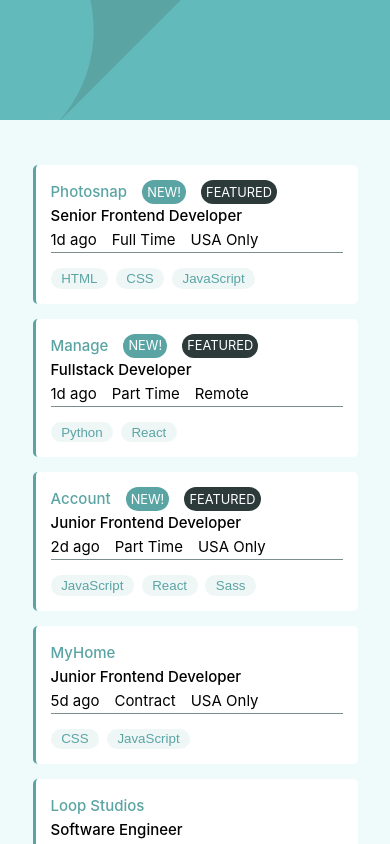
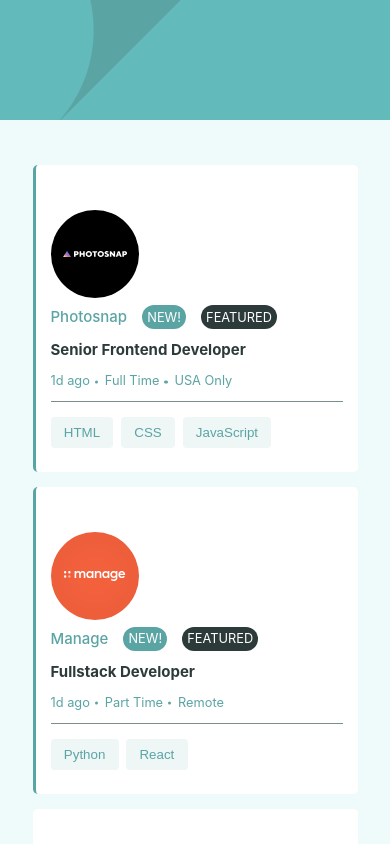
Before and after one commit to alfredthompsonOvie/static-job-listings, a Vue app: page / in a window 390 px wide. Shown: the top 844 px of the page. Built offline with nearby package versions, Linux system fonts and the light colour scheme.

Commit message:
mobile first

```diff
--- a/src/App.vue
+++ b/src/App.vue
@@ -6,7 +6,10 @@
       v-for="joblisting in filterJobBy"
       :key="joblisting.id"
       class="job"
+      :class="{ featuredJob: joblisting.featured }"
       >
+      <img :src="'src/assets/' + joblisting.logo" alt="">
+      <div class="jobDetails">
         <header>
           <span class="company">
             {{ joblisting.company }}
@@ -14,7 +17,7 @@
           <span v-if="joblisting.new" class="new">
             new!
           </span>
-        <span v-if="joblisting.new" class="feature">
+          <span v-if="joblisting.featured" class="feature">
           featured
           </span>
         </header>
@@ -24,16 +27,18 @@
         </div>
 
         <footer>
-          <span>
+            <span class="footer-span">
               {{ joblisting.postedAt }}
             </span>
-          <span>
+            <span class="footer-span">
               {{ joblisting.contract }}
             </span>
-          <span>
+            <span class="footer-span">
               {{ joblisting.location }}
             </span>
         </footer>
+
+      </div>
 
         <div class="filterBy">
           <button v-for="language in joblisting.languages" :key="language">
@@ -61,6 +66,9 @@
     const joblistings = ref([...JobListings]);
     const filterText = ref("");
 
+
+
+
     const filterJobBy = computed(() => {
       if (filterText.value === "html") {
         return JobListings.filter(job => {
@@ -74,8 +82,7 @@
 
     return {
       joblistings,
-      filterJobBy
-
+      filterJobBy,
     }
   }
 }
--- a/src/assets/main.css
+++ b/src/assets/main.css
@@ -32,14 +32,14 @@
   width: 100%;
 }
 .job {
-  padding: 1em;
-  border-left: .2em solid var(--DesaturatedDarkCyan);
+  padding: 3em 1em 1em;
   background: var(--LightGrayishCyan-FilterTablets);
   background: #fff;
   border-radius: 5px;
-  /* width: 100%;
-  display: block; */
   position: relative;
+}
+.featuredJob {
+  border-left: .2em solid var(--DesaturatedDarkCyan);
 }
 li + li {
   margin-top: 1em;
@@ -68,22 +68,44 @@
 }
 
 .position {
-  font-weight: var(--fw-medium);
+  font-weight: var(--fw-bold);
+  color: var(--VeryDarkGrayishCyan);
+  margin: .6em 0;
 }
+.footer-span {
+  position: relative;
+  display: block;
+  font-size: .8rem;
+  color: var(--DesaturatedDarkCyan);
 
+}
+footer .footer-span:first-of-type::before {
+  display: none;
+}
+.footer-span::before {
+  content: '';
+  background-color: var(--DesaturatedDarkCyan);
+  width: .25em;
+  height: .25em;
+  border-radius: 50%;
+  position: absolute;
+  top: 50%;
+  left: -10px;
+  transform: translateY(-50%);
+}
 .filterBy {
   border-top: 1px solid var(--DarkGrayishCyan);
   padding: 1em 0 0;
   display: flex;
   gap: .5em;
   color: var(--DesaturatedDarkCyan);
-
+  margin: .6em 0;
 }
 button {
   background-color: var(--LightGrayishCyan-FilterTablets);
   border: 0;
-  padding: .2em .8em;
-  border-radius: 5em;
+  padding: .6em 1em;
+  border-radius: .3em;
   color: inherit;
   cursor: pointer;
 }
--- a/src/data.json
+++ b/src/data.json
@@ -2,7 +2,7 @@
   {
     "id": 1,
     "company": "Photosnap",
-    "logo": "./images/photosnap.svg",
+    "logo": "images/photosnap.svg",
     "new": true,
     "featured": true,
     "position": "Senior Frontend Developer",
@@ -17,7 +17,7 @@
   {
     "id": 2,
     "company": "Manage",
-    "logo": "./images/manage.svg",
+    "logo": "images/manage.svg",
     "new": true,
     "featured": true,
     "position": "Fullstack Developer",
@@ -32,7 +32,7 @@
   {
     "id": 3,
     "company": "Account",
-    "logo": "./images/account.svg",
+    "logo": "images/account.svg",
     "new": true,
     "featured": false,
     "position": "Junior Frontend Developer",
@@ -47,7 +47,7 @@
   {
     "id": 4,
     "company": "MyHome",
-    "logo": "./images/myhome.svg",
+    "logo": "images/myhome.svg",
     "new": false,
     "featured": false,
     "position": "Junior Frontend Developer",
@@ -62,7 +62,7 @@
   {
     "id": 5,
     "company": "Loop Studios",
-    "logo": "./images/loop-studios.svg",
+    "logo": "images/loop-studios.svg",
     "new": false,
     "featured": false,
     "position": "Software Engineer",
@@ -77,7 +77,7 @@
   {
     "id": 6,
     "company": "FaceIt",
-    "logo": "./images/faceit.svg",
+    "logo": "images/faceit.svg",
     "new": false,
     "featured": false,
     "position": "Junior Backend Developer",
@@ -92,7 +92,7 @@
   {
     "id": 7,
     "company": "Shortly",
-    "logo": "./images/shortly.svg",
+    "logo": "images/shortly.svg",
     "new": false,
     "featured": false,
     "position": "Junior Developer",
@@ -107,7 +107,7 @@
   {
     "id": 8,
     "company": "Insure",
-    "logo": "./images/insure.svg",
+    "logo": "images/insure.svg",
     "new": false,
     "featured": false,
     "position": "Junior Frontend Developer",
@@ -122,7 +122,7 @@
   {
     "id": 9,
     "company": "Eyecam Co.",
-    "logo": "./images/eyecam-co.svg",
+    "logo": "images/eyecam-co.svg",
     "new": false,
     "featured": false,
     "position": "Full Stack Engineer",
@@ -137,7 +137,7 @@
   {
     "id": 10,
     "company": "The Air Filter Company",
-    "logo": "./images/the-air-filter-company.svg",
+    "logo": "images/the-air-filter-company.svg",
     "new": false,
     "featured": false,
     "position": "Front-end Dev",
```
Lines whose indentation alone changed are shown as unchanged.
